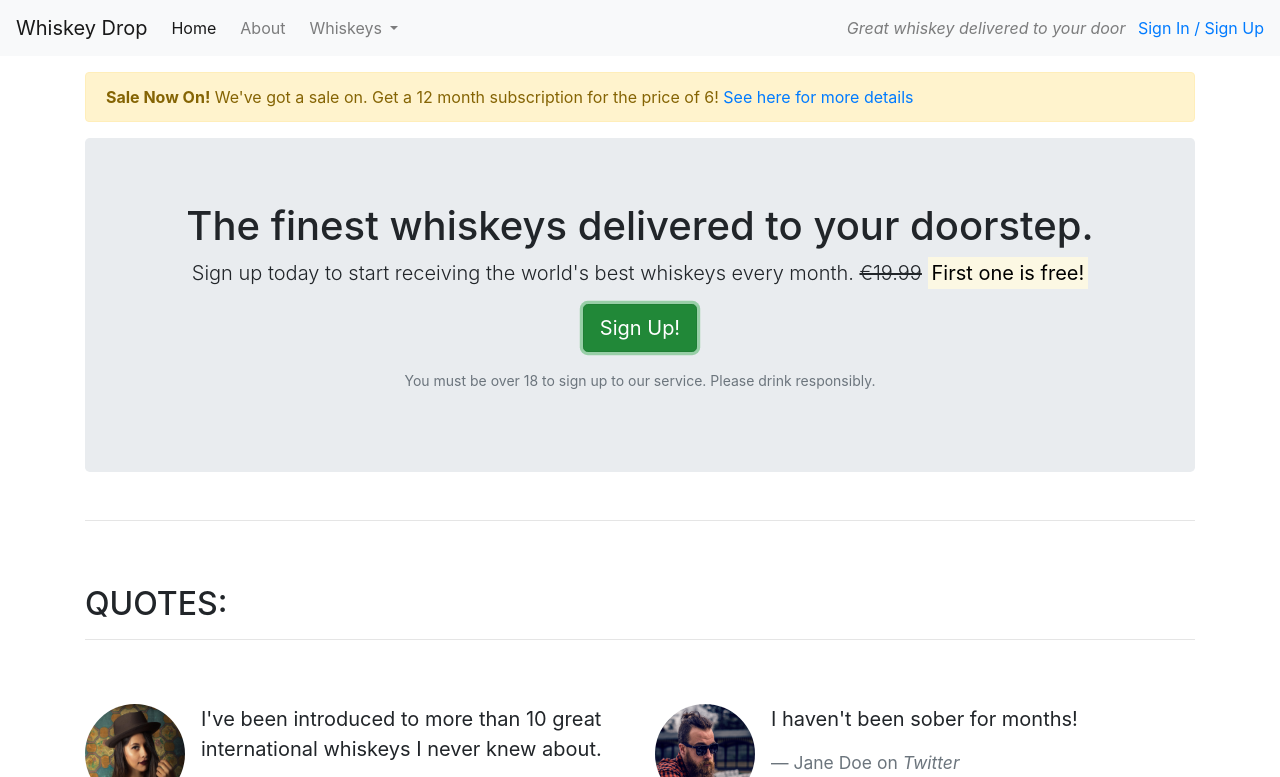
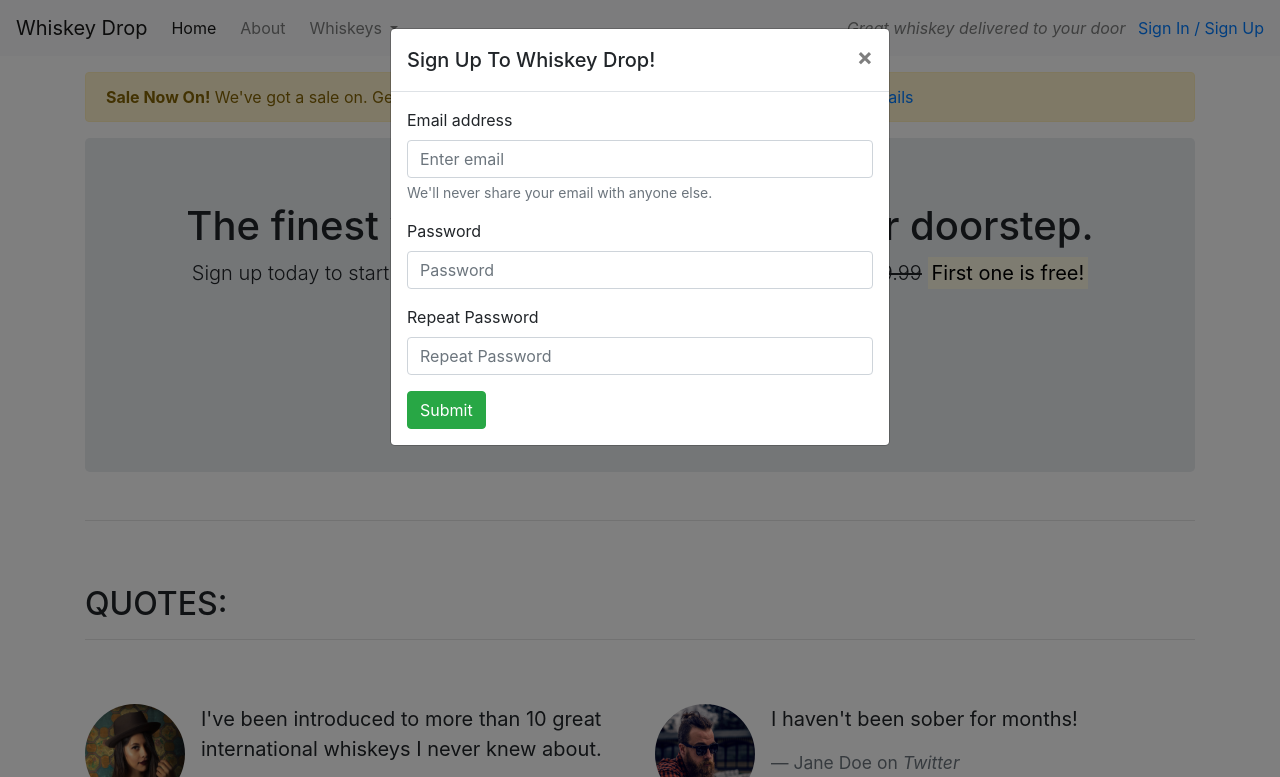
Before and after one commit to LemmenAid/bootstrap-basecamp, a plain HTML site: page index.html in a window 1280 px wide. Both pictures are taken after a click on the button "Sign Up!". Shown: the top 777 px of the page. Drawn offline with nearby package versions, Linux system fonts and the light colour scheme.

Commit message:
components part 2

```diff
--- a/index.html
+++ b/index.html
@@ -63,7 +63,7 @@
                         <s class="d-none d-sm-inline">€19.99</s>
                         <span class="d-inline d-sm-none"><br></span>
                         <strong><mark>First one is free!</mark></strong></p>
-                    <p><button class="btn btn-lg btn-success">Sign Up!</button></p>
+                    <p><button class="btn btn-lg btn-success" data-toggle="modal" data-target="#signUpModal">Sign Up!</button></p>
                     <p class="text-muted"><small>You must be over 18 to sign up to our service. Please drink responsibly.</small></p>
                 </section>
             </div>
@@ -143,10 +143,53 @@
         </section>
         <!-- /.features -->
     </article>
+
+    <!-- Modal Sign Up -->
+    <div class="modal" tabindex="-1" role="dialog" id="signUpModal">
+        <div class="modal-dialog" role="document">
+            <div class="modal-content">
+                <div class="modal-header">
+                    <h5 class="modal-title">Sign Up To Whiskey Drop!</h5>
+                    <button type="button" class="close" data-dismiss="modal" aria-label="Close">
+                        <span aria-hidden="true">&times;</span>
+                    </button>
+                </div>
+                <div class="modal-body">
+                    <form>
+                        <div class="form-group">
+                            <label for="exampleInputEmail1">Email address</label>
+                            <input type="email" class="form-control" id="exampleInputEmail1"
+                                aria-describedby="emailHelp" placeholder="Enter email">
+                            <small id="emailHelp" class="form-text text-muted">We'll never share your email with anyone
+                                else.</small>
+                        </div>
+                        <div class="form-group">
+                            <label for="password">Password</label>
+                            <input type="password" class="form-control" id="password" placeholder="Password">
+                        </div>
+                        <div class="form-group">
+                            <label for="repeatPassword">Repeat Password</label>
+                            <input type="password" class="form-control" id="repeatPassword"
+                                placeholder="Repeat Password">
+                        </div>
+                        <button type="submit" class="btn btn-success">Submit</button>
+                    </form>
+                </div>
+            </div>
+        </div>
+    </div>
+    <!-- /.modal signup-->
+
     <!-- Separate Popper and Bootstrap JS -->
-    <script src="https://cdn.jsdelivr.net/npm/jquery@3.5.1/dist/jquery.slim.min.js" integrity="sha384-DfXdz2htPH0lsSSs5nCTpuj/zy4C+OGpamoFVy38MVBnE+IbbVYUew+OrCXaRkfj" crossorigin="anonymous"></script>
-    <script src="https://cdn.jsdelivr.net/npm/popper.js@1.16.1/dist/umd/popper.min.js" integrity="sha384-9/reFTGAW83EW2RDu2S0VKaIzap3H66lZH81PoYlFhbGU+6BZp6G7niu735Sk7lN" crossorigin="anonymous"></script>
-    <script src="https://cdn.jsdelivr.net/npm/bootstrap@4.6.2/dist/js/bootstrap.min.js" integrity="sha384-+sLIOodYLS7CIrQpBjl+C7nPvqq+FbNUBDunl/OZv93DB7Ln/533i8e/mZXLi/P+" crossorigin="anonymous"></script>
+    <script src="https://cdn.jsdelivr.net/npm/jquery@3.5.1/dist/jquery.slim.min.js"
+        integrity="sha384-DfXdz2htPH0lsSSs5nCTpuj/zy4C+OGpamoFVy38MVBnE+IbbVYUew+OrCXaRkfj" crossorigin="anonymous">
+    </script>
+    <script src="https://cdn.jsdelivr.net/npm/popper.js@1.16.1/dist/umd/popper.min.js"
+        integrity="sha384-9/reFTGAW83EW2RDu2S0VKaIzap3H66lZH81PoYlFhbGU+6BZp6G7niu735Sk7lN" crossorigin="anonymous">
+    </script>
+    <script src="https://cdn.jsdelivr.net/npm/bootstrap@4.6.2/dist/js/bootstrap.min.js"
+        integrity="sha384-+sLIOodYLS7CIrQpBjl+C7nPvqq+FbNUBDunl/OZv93DB7Ln/533i8e/mZXLi/P+" crossorigin="anonymous">
+    </script>
 </body>
 
 </html>
```
